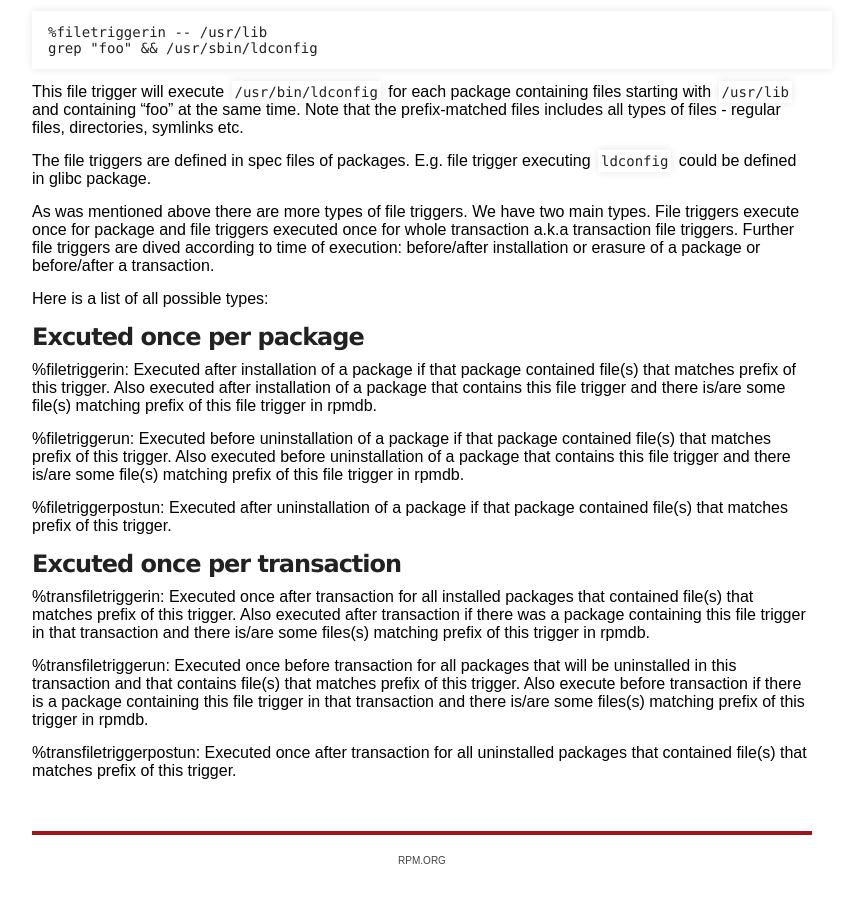
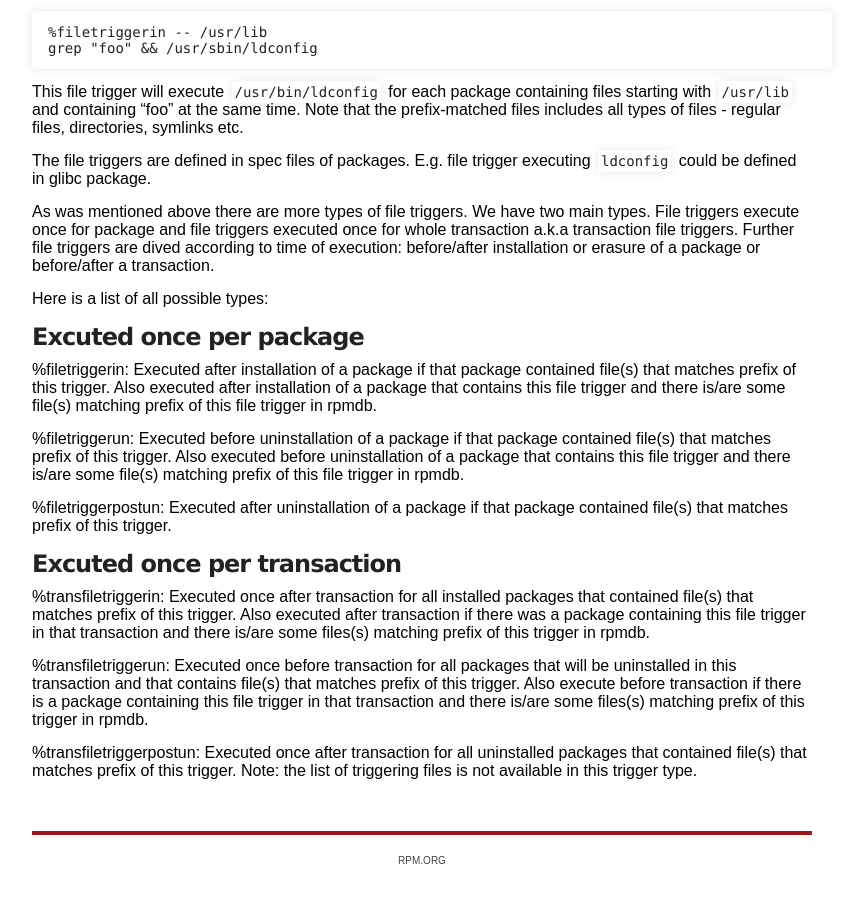
Before and after one commit to rpm-software-management/rpm-web, a Jekyll site: the page built from user_doc/file_triggers.md, in a window 1280 px wide and 900 px high, scrolled down 722 px. Shown: the whole window, without its empty margins (218-1061 px from the left). Built offline with Jekyll 4.4.1, drawn with Linux system fonts in a browser that asks for light colours.

Commit message:
Document %transfiletriggerpostun lacking file list in input

```diff
--- a/user_doc/file_triggers.md
+++ b/user_doc/file_triggers.md
@@ -52,4 +52,4 @@ Here is a list of all possible types:
 
    %transfiletriggerun: Executed once before transaction for all packages that will be uninstalled in this transaction and that contains file(s) that matches prefix of this trigger. Also execute before transaction if there is a package containing this file trigger in that transaction and there is/are some files(s) matching prefix of this trigger in rpmdb.
 
-   %transfiletriggerpostun: Executed once after transaction for all uninstalled packages that contained file(s) that matches prefix of this trigger.
+   %transfiletriggerpostun: Executed once after transaction for all uninstalled packages that contained file(s) that matches prefix of this trigger. Note: the list of triggering files is not available in this trigger type.
```
